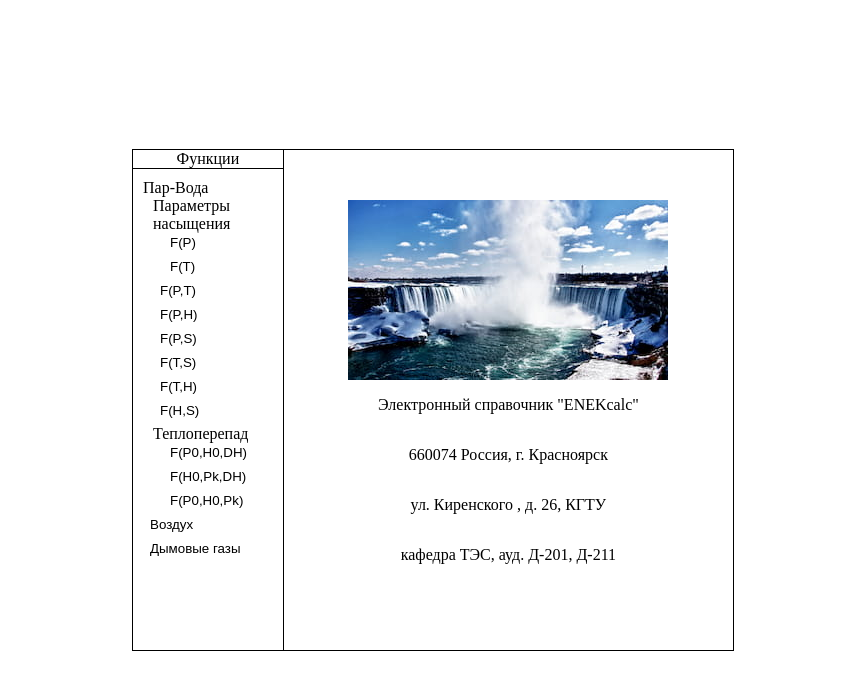
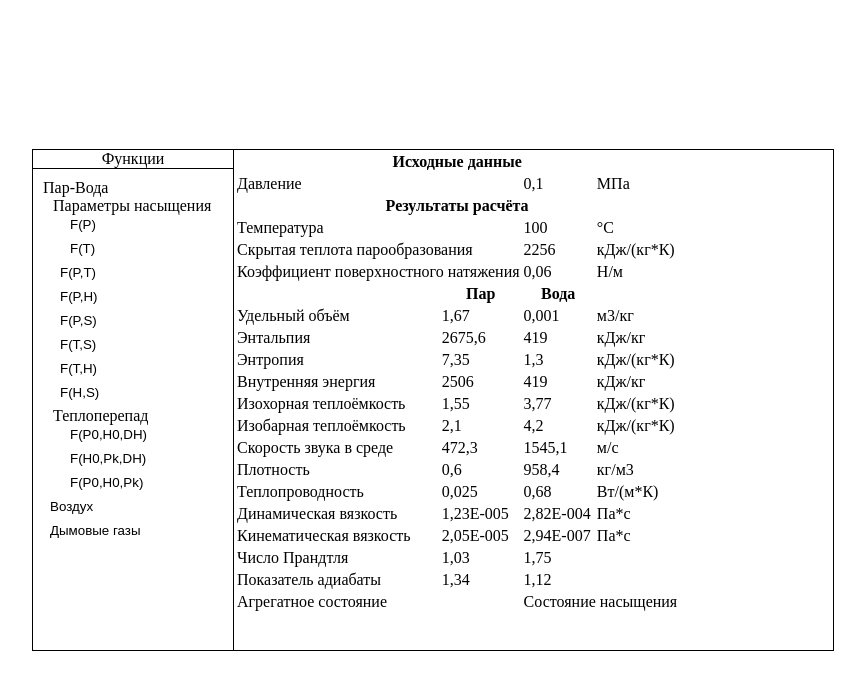
Before and after one commit to aleksey-ilin/ENEKcalc, a React app: page / in a window 1280 px wide. Shown: the top 690 px of the page, without its empty margins (207-1072 px from the left). Built offline with nearby package versions, Linux system fonts and the light colour scheme.

Commit message:
add html component FP

```diff
--- a/src/components/App.jsx
+++ b/src/components/App.jsx
@@ -3,12 +3,14 @@ import { string } from 'prop-types';
 import styles from './App.scss';
 import Functions from './Functions';
 import Main from './Main';
+import PT from './FP';
 
 const App = () => (
   <div className={styles.root}>
     <div className={styles.calc}>
       <Functions />
-      <Main />
+      {/* <Main /> */}
+      <PT />
     </div>
   </div>
 );
--- a/src/components/App.scss
+++ b/src/components/App.scss
@@ -4,7 +4,7 @@
   height: 100vh;
   .calc {
     display: flex;
-    width: 600px;
+    width: 800px;
     height: 500px;
     margin: auto;
     border: solid 1px black;
--- /dev/null
+++ b/src/components/FP.jsx
@@ -0,0 +1,123 @@
+import React from 'react';
+import styles from './FP.scss';
+
+const Main = () => (
+  <div className={styles.root}>
+    <table>
+      <tbody>
+        <tr><th colSpan="4">Исходные данные</th></tr>
+        <tr>
+          <td colSpan="2">Давление</td>
+          <td>0,1</td>
+          <td>МПа</td>
+        </tr>
+        <tr><th colSpan="4">Результаты расчёта</th></tr>
+        <tr>
+          <td colSpan="2">Температура</td>
+          <td>100</td>
+          <td>&#176;С</td>
+        </tr>
+        <tr>
+          <td colSpan="2">Скрытая теплота парообразования</td>
+          <td>2256</td>
+          <td>кДж/(кг*К)</td>
+        </tr>
+        <tr>
+          <td colSpan="2">Коэффициент поверхностного натяжения</td>
+          <td>0,06</td>
+          <td>Н/м</td>
+        </tr>
+        <tr>
+          <th>{}</th>
+          <th>Пар</th>
+          <th>Вода</th>
+          <th>{}</th>
+        </tr>
+        <tr>
+          <td>Удельный объём</td>
+          <td>1,67</td>
+          <td>0,001</td>
+          <td>м3/кг</td>
+        </tr>
+        <tr>
+          <td>Энтальпия</td>
+          <td>2675,6</td>
+          <td>419</td>
+          <td>кДж/кг</td>
+        </tr>
+        <tr>
+          <td>Энтропия</td>
+          <td>7,35</td>
+          <td>1,3</td>
+          <td>кДж/(кг*К)</td>
+        </tr>
+        <tr>
+          <td>Внутренняя энергия</td>
+          <td>2506</td>
+          <td>419</td>
+          <td>кДж/кг</td>
+        </tr>
+        <tr>
+          <td>Изохорная теплоёмкость</td>
+          <td>1,55</td>
+          <td>3,77</td>
+          <td>кДж/(кг*К)</td>
+        </tr>
+        <tr>
+          <td>Изобарная теплоёмкость</td>
+          <td>2,1</td>
+          <td>4,2</td>
+          <td>кДж/(кг*К)</td>
+        </tr>
+        <tr>
+          <td>Скорость звука в среде</td>
+          <td>472,3</td>
+          <td>1545,1</td>
+          <td>м/с</td>
+        </tr>
+        <tr>
+          <td>Плотность</td>
+          <td>0,6</td>
+          <td>958,4</td>
+          <td>кг/м3</td>
+        </tr>
+        <tr>
+          <td>Теплопроводность</td>
+          <td>0,025</td>
+          <td>0,68</td>
+          <td>Вт/(м*К)</td>
+        </tr>
+        <tr>
+          <td>Динамическая вязкость</td>
+          <td>1,23E-005</td>
+          <td>2,82E-004</td>
+          <td>Па*с</td>
+        </tr>
+        <tr>
+          <td>Кинематическая вязкость</td>
+          <td>2,05E-005</td>
+          <td>2,94E-007</td>
+          <td>Па*с</td>
+        </tr>
+        <tr>
+          <td>Число Прандтля</td>
+          <td>1,03</td>
+          <td>1,75</td>
+          <td>{}</td>
+        </tr>
+        <tr>
+          <td>Показатель адиабаты</td>
+          <td>1,34</td>
+          <td>1,12</td>
+          <td>{}</td>
+        </tr>
+        <tr>
+          <td colSpan="2">Агрегатное состояние</td>
+          <td colSpan="2">Состояние насыщения</td>
+        </tr>
+      </tbody>
+    </table>
+  </div>
+);
+
+export default Main;
```
Also changed, not shown: src/components/FP.scss (added).
